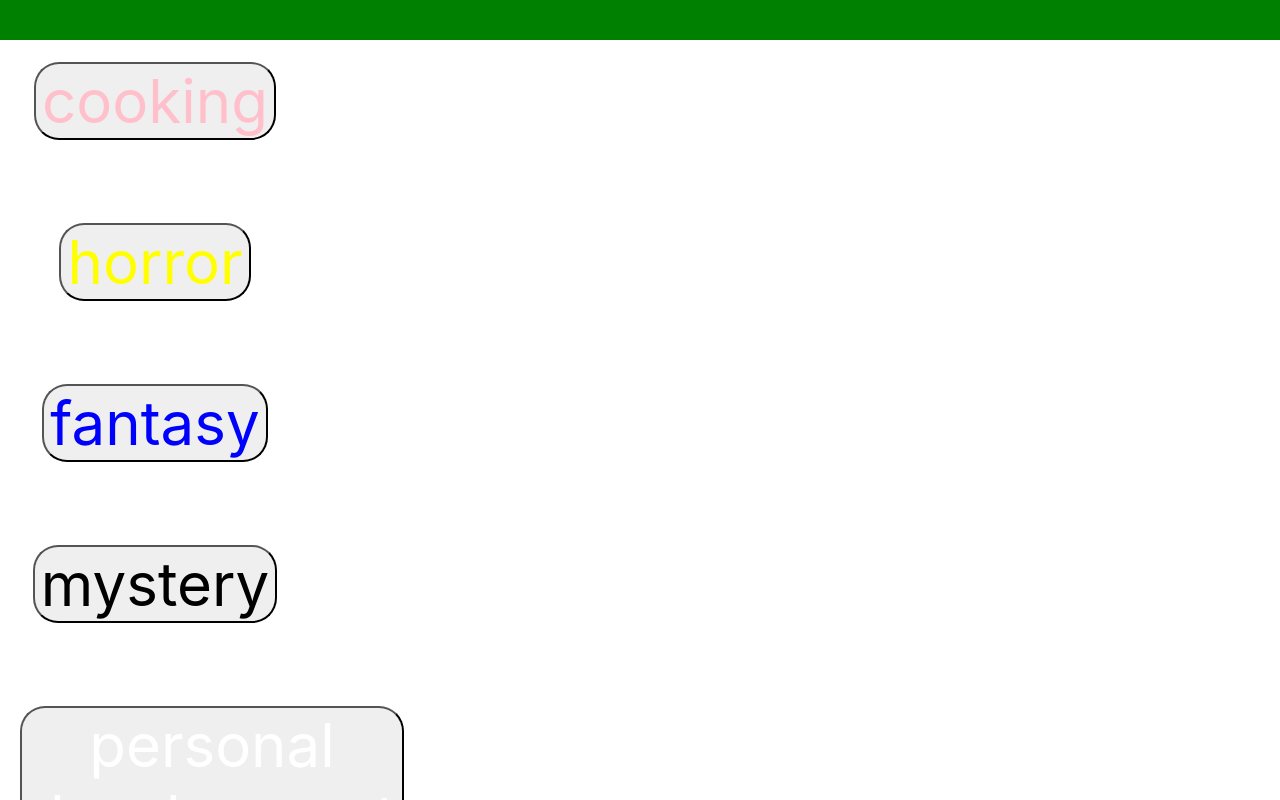
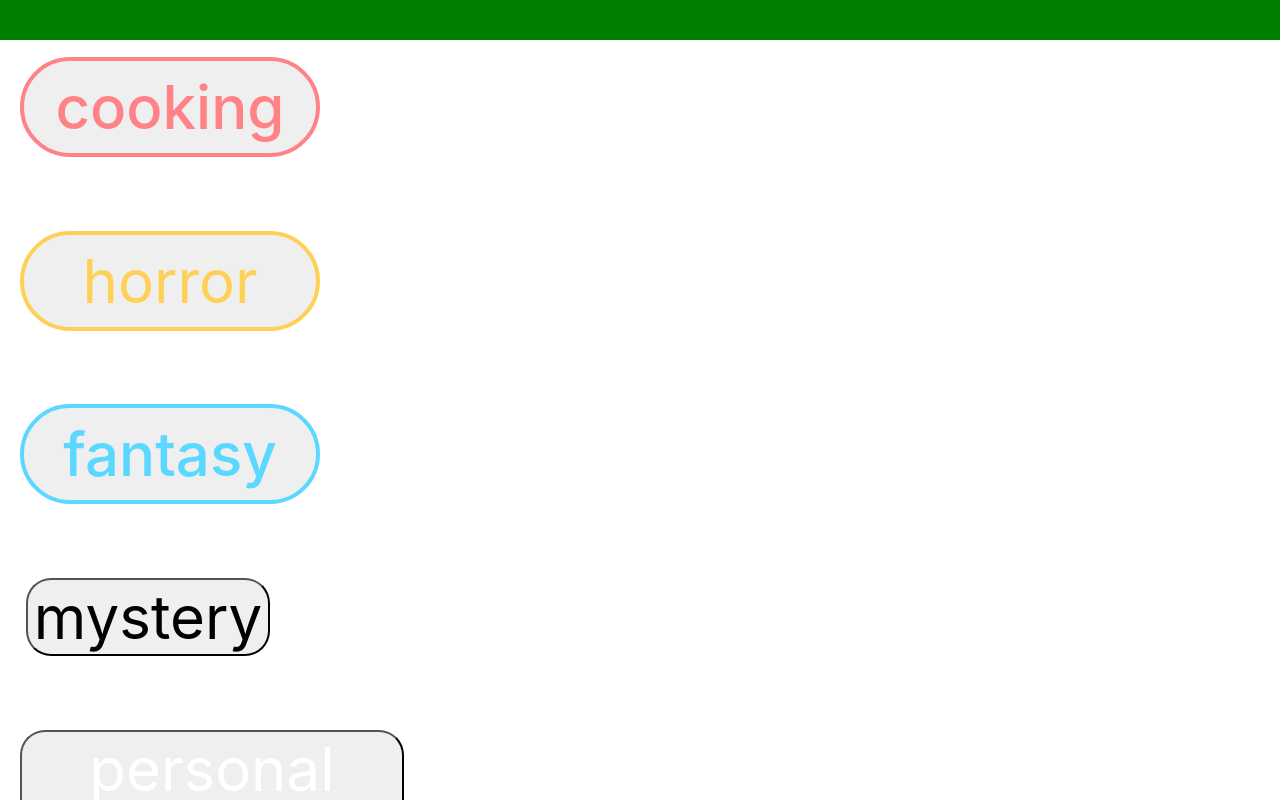
Before and after one commit to isverzh85/libraryProject, a React (Create React App) app: page / in a window 1280 px wide. Shown: the top 800 px of the page. Built offline with nearby package versions, Linux system fonts and the light colour scheme.

Commit message:
css in progress

```diff
--- a/src/Layout/SidePanel/Nav/Nav.js
+++ b/src/Layout/SidePanel/Nav/Nav.js
@@ -14,33 +14,41 @@ export const Nav = () => {
         bookList.forEach((book) => {
     let bookToRender = {
         title:book.title,
-        author:book.authors,
+        authors:book.authors,
         cover_url: `https://covers.openlibrary.org/b/id/${book.cover_id}-L.jpg`,
         first_publish_year: book.first_publish_year
       }
         books.push(bookToRender)
         books.sort((book1, book2) => book2.first_publish_year - book1.first_publish_year);
+        //put logic for the if and else for the year
         console.log(book)
     })
         setBookList(books)
    }
+console.log(bookLists)
+ return (
 
-
-
- return (
       <div className={styles.list}>
          {bookLists?.length > 0 && bookLists?.map((book => {
+           const year = book.first_publish_year
            return (
-             <div>
-                {book.title}
-                {book.authors?.map(author => {
-                   return(
-                      <div>{author.name}</div>
+             <div className={styles.bookList}>
+                <div className={styles.year}>{year}</div>
+                <div>
+                  <img className={styles.cover} src={book.cover_url} alt="book cover"  />
+                </div>
+                  <div className={styles.title}>
+                     {book.title}
+                   </div>
+
+                       {book.authors?.map(author => {
+                         return(
+                       <div className={styles.author}>{author.name}</div>
                    )
                 })
               }
-                <img src={book.cover_url} alt="book cover"  />
-             </div>
+              </div>
+
             )
            })
         )}
@@ -49,7 +57,7 @@ export const Nav = () => {
           <button type="button" className={styles.navListItem2} onClick={() => getBookData('horror')}>horror</button>
           <button type="button" className={styles.navListItem3} onClick={() => getBookData('fantasy')}>fantasy</button>
           <button type="button" className={styles.navListItem4} onClick={() => getBookData('mystery')}>mystery</button>
-          <button type="button" className={styles.navListItem5} onClick={() => getBookData('personal development')}>personal development</button>
+          <button type="button" className={styles.navListItem5} onClick={() => getBookData('personal_development')}>personal development</button>
           <button type="button" className={styles.navListItem6} onClick={() => getBookData('romance')}>romance</button>
           <button type="button" className={styles.navListItem7} onClick={() => getBookData('sci-fi')}>sci-fi</button>
        </div>
--- a/src/Layout/SidePanel/Nav/styles.module.scss
+++ b/src/Layout/SidePanel/Nav/styles.module.scss
@@ -8,7 +8,7 @@
     display: flex;
     flex-direction: column;
     position: absolute;
-    width:270px;
+    width:20%;
     height: 150%;
 }
 
@@ -19,9 +19,17 @@
 
 .navListItem1{
     font-size: 60px;
+    font-style: normal;
+    font-weight: 500;
     font-family: Inter;
-    color:pink;
-    border-radius: 25px;
+    color: #FF8286;
+    border: 4px solid #FF8286;
+    border-radius: 100px;
+    box-sizing: border-box;
+    width: 300px;
+    height: 100px;
+    top: 38px;
+    left: 47px;
     margin: auto;
 }
 
@@ -29,23 +37,36 @@
     font-size: 60px;
     margin: auto;
     font-family: Inter;
-    color: yellow;
-    border-radius:25px;
+    color: #FFD056;
+    border-radius:100px;
+    border: 4px solid #FFD056;
+    box-sizing: border-box;
+    width: 300px;
+    height: 100px;
+    top: 38px;
+    left: 47px;
 }
 
 .navListItem3{
     font-size: 60px;
+    font-style: normal;
+    font-weight: 500;
+    line-height: 29px;
+    border: 4px solid #5BD8FF ;
+    box-sizing: border-box;
+    width: 300px;
+    height: 100px;
     margin: auto;
     font-family: Inter;
-    color: blue;
-    border-radius:25px;
+    color: #5BD8FF;
+    border-radius:100px;
 }
 
 .navListItem4{
     font-size: 60px;
     margin: auto;
     font-family: Inter;
-    color: black;
+    color: #000000;
     border-radius:25px;
 }
 
@@ -53,7 +74,7 @@
     font-size: 60px;
     margin: auto;
     font-family: Inter;
-    color: white;
+    color: #FFFFFF;
     border-radius:25px;
 }
 
@@ -61,7 +82,8 @@
     font-size: 60px;
     margin: auto;
     font-family: Inter;
-    color: purple;
+    background: #D38CFF ;
+    color: #FFFFFF;
     border-radius:25px;
 }
 
@@ -69,6 +91,29 @@
     font-size: 60px;
     margin: auto;
     font-family: Inter;
-    color: white;
+    color: #5AFF3F;
     border-radius:25px;
 }
+.title{
+    color: #FFFFFF;
+}
+
+.author{
+    color: #FFFFFF;
+
+}
+
+.cover{
+    display:flex;
+}
+
+.list{
+    display:flex;
+}
+
+.year{
+    font-size: 44px;
+    font-family:Inter;
+    color: #FFFFFF;
+
+}
```
